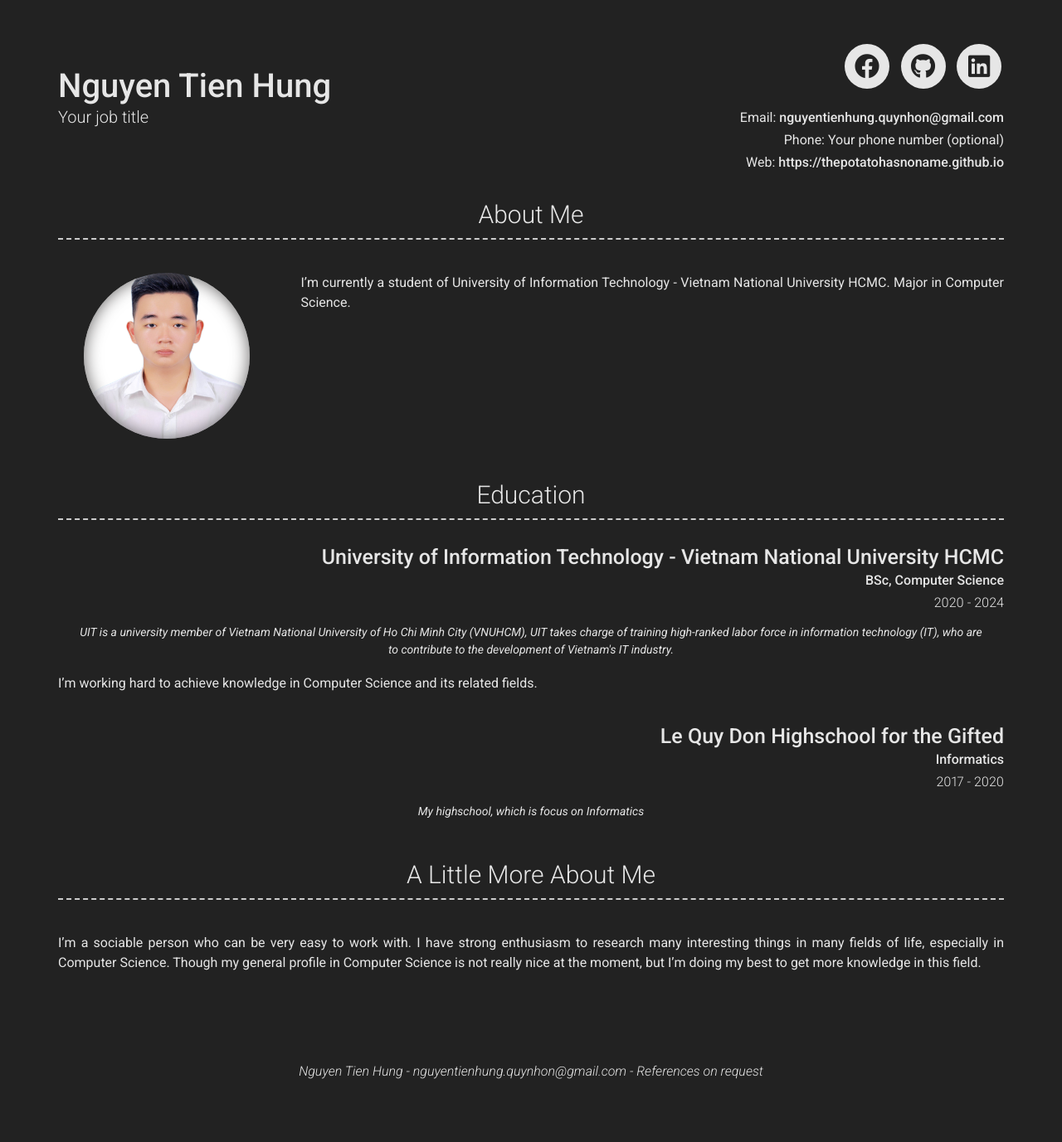
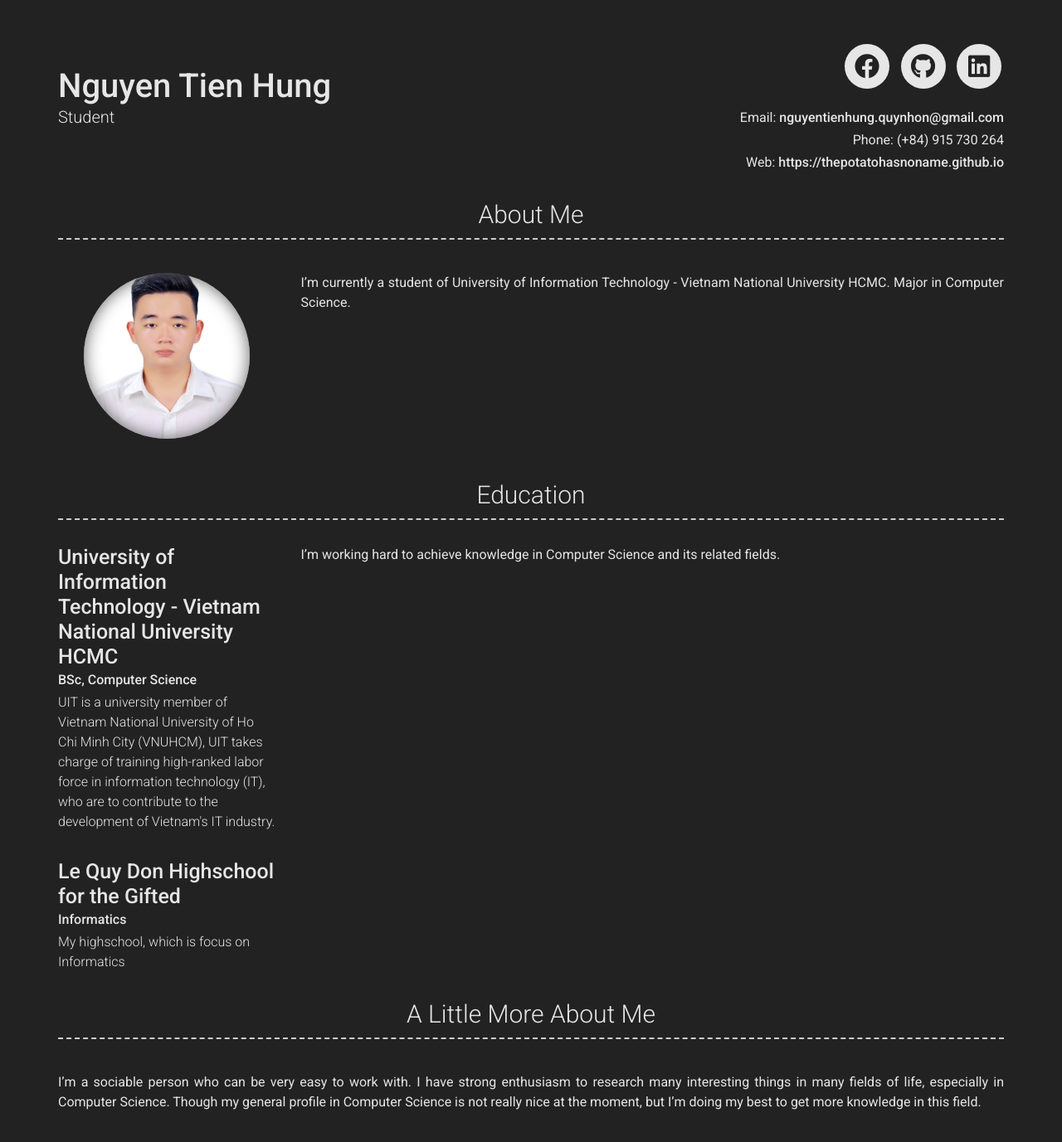
Before and after one commit to hungnt14/thepotatohasnoname.github.io, a Jekyll site: the page built from index.md, in a window 1280 px wide and 1400 px high. Shown: the top 1377 px of the window at 83% size. Built offline with Jekyll 4.4.1, drawn with Linux system fonts in a browser that asks for light colours; nearby versions of some CDN libraries.

Commit message:
update changes

```diff
--- a/_config.yml
+++ b/_config.yml
@@ -7,10 +7,10 @@ version: 2
 
 # Personal info
 name: Nguyen Tien Hung
-title: Your job title
+title: Student
 email: nguyentienhung.quynhon@gmail.com
 # email_title: Email (Email title override)
-phone: Your phone number (optional)
+phone: (+84) 915 730 264
 # phone_title: Phone (Phone title override)
 website: https://thepotatohasnoname.github.io
 # website_title: Web (Website title override)
@@ -39,19 +39,19 @@ content:
   - title: Education
     layout: list
     content:
-      - layout: top-right
+      - layout: top-left
         title: University of Information Technology - Vietnam National University HCMC
         sub_title: BSc, Computer Science
         caption: 2020 - 2024
-        quote: >
+        caption: >
          UIT is a university member of Vietnam National University of Ho Chi Minh City (VNUHCM), UIT takes charge of training high-ranked labor force in information technology (IT), who are to contribute to the development of Vietnam's IT industry.
         description: | # this will include new lines to allow paragraphs
           I'm working hard to achieve knowledge in Computer Science and its related fields.
-      - layout: top-right
+      - layout: top-left
         title: Le Quy Don Highschool for the Gifted
         sub_title: Informatics
         caption: 2017 - 2020
-        quote: >
+        caption: >
          My highschool, which is focus on Informatics
   - title: A Little More About Me
     layout: text
```
